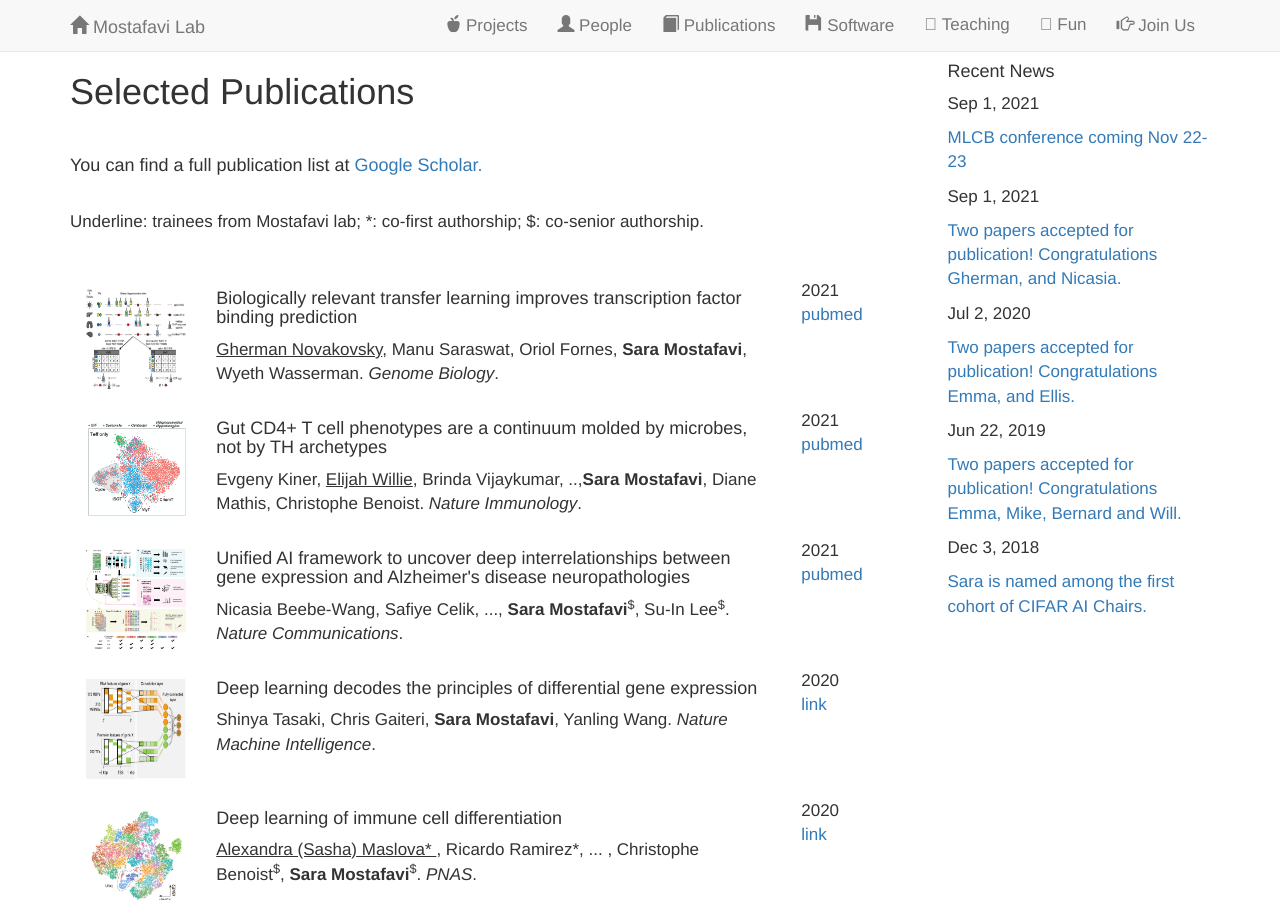
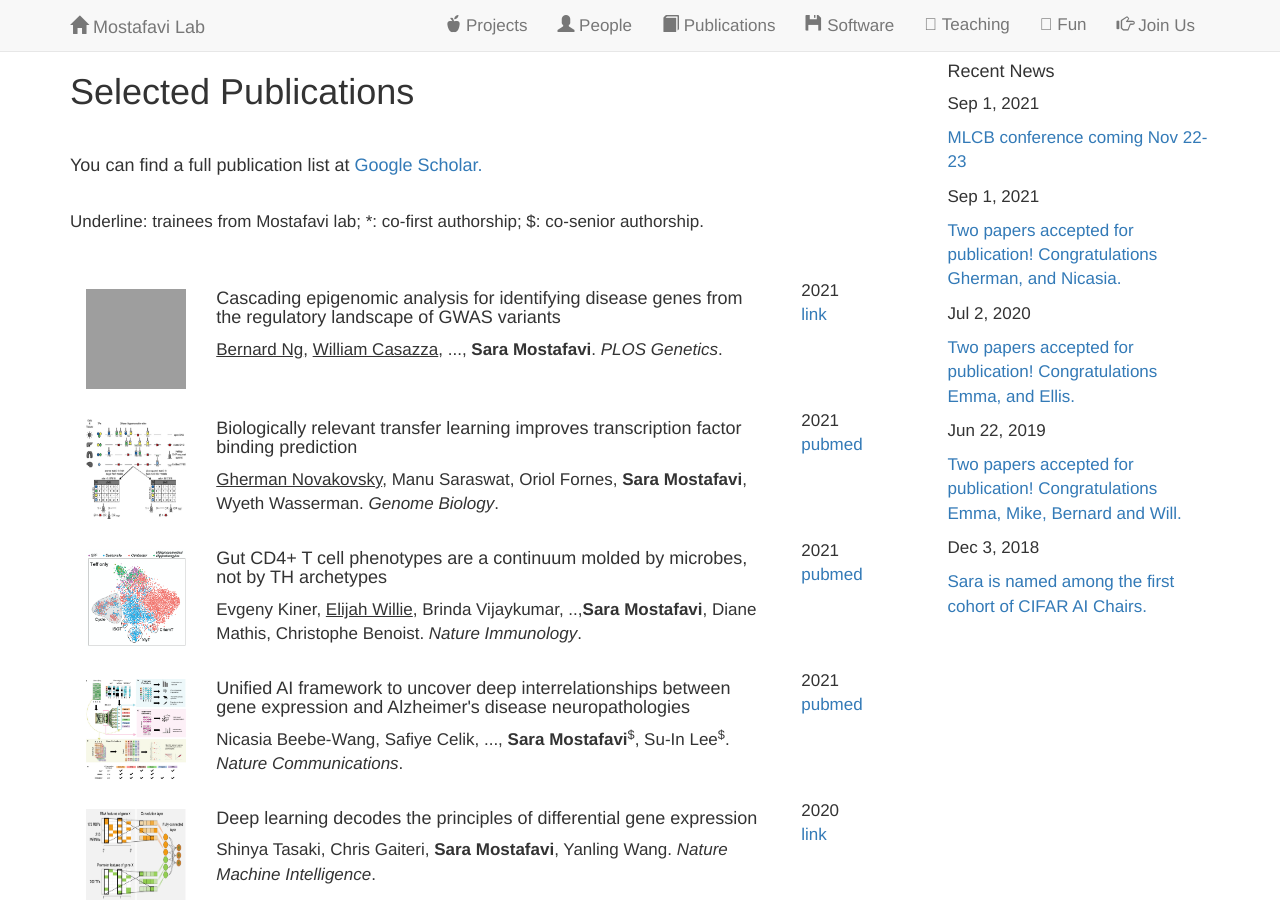
Before and after one commit to saramostafavi/saramostafavi.github.io, a Jekyll site: the page built from publications.html, in a window 1280 px wide and 900 px high. Built offline with Jekyll 4.4.1, drawn with Linux system fonts in a browser that asks for light colours; nearby versions of some CDN libraries; a style sheet for code colours, icons or effects is not loaded; grey boxes are pictures that could not be loaded.

Commit message:
Update publications.yml

```diff
--- a/_data/publications.yml
+++ b/_data/publications.yml
@@ -1,4 +1,14 @@
 ---
+
+- title: >
+    Cascading epigenomic analysis for identifying disease genes from the regulatory landscape of GWAS variants
+  author: >
+    <u>Bernard Ng</u>, <u>William Casazza</u>, ..., <b>Sara Mostafavi</b>. <I>PLOS Genetics</I>.
+  image: ../images/CEWAS.jpg
+  year: 2021
+  repo:
+    name: link
+    url: https://journals.plos.org/plosgenetics/article?id=10.1371/journal.pgen.1009918
 
 - title: >
     Biologically relevant transfer learning improves transcription factor binding prediction
```
